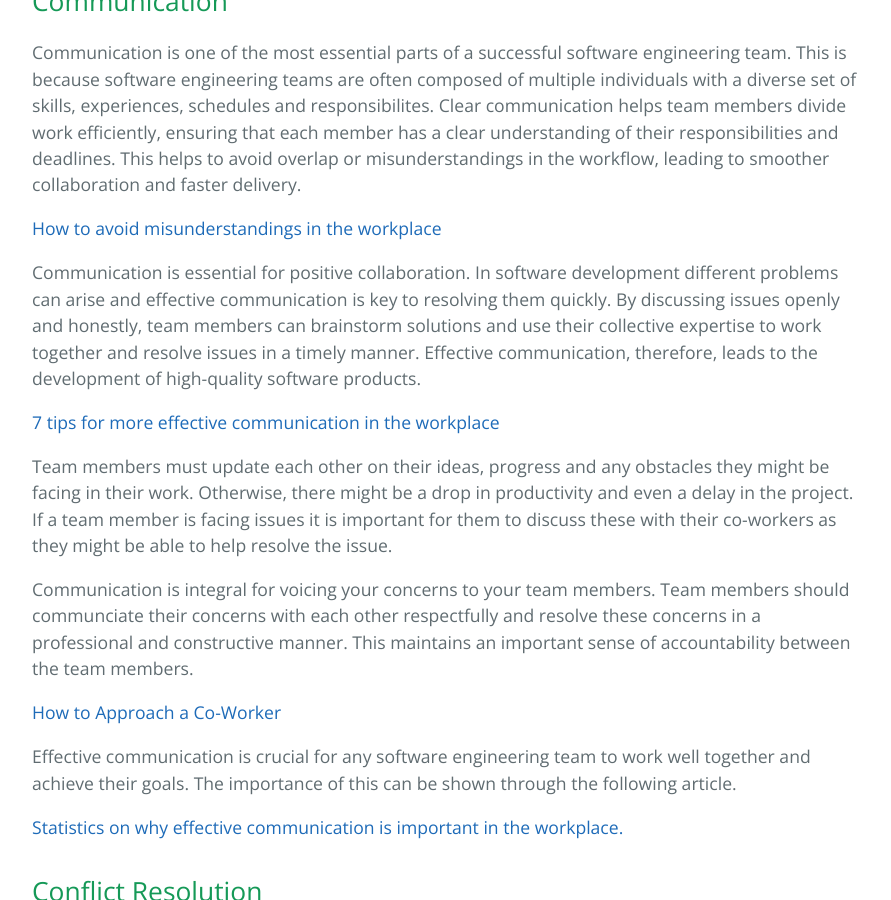
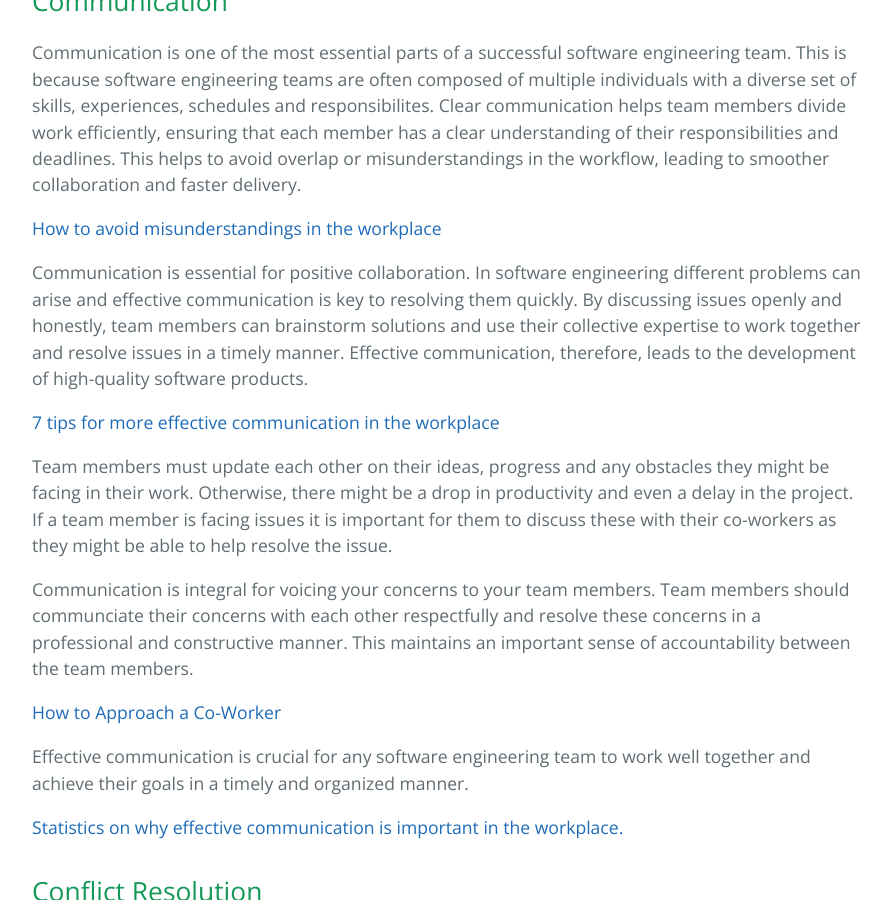
Before and after one commit to learning-software-engineering/learning-software-engineering.github.io, a Jekyll site: the page built from Topics/Teamwork.md, in a window 1280 px wide and 900 px high, scrolled down 427 px. Shown: the whole window, without its empty margins (192-1083 px from the left). Built offline with Jekyll 4.4.1, drawn with Linux system fonts in a browser that asks for light colours; our own code applies the rules of GitHub Pages for plain Markdown files.

```diff
--- a/Topics/Teamwork.md
+++ b/Topics/Teamwork.md
@@ -7,7 +7,7 @@
 
 [How to avoid misunderstandings in the workplace](https://www.roberthalf.cn/en/management-advice/team/how-avoid-misunderstandings-workplace)
 
-Communication is essential for positive collaboration. In software development different problems can arise and effective communication is key to resolving them quickly. By discussing issues openly and honestly, team members can brainstorm solutions and use their collective expertise to work together and resolve issues in a timely manner. Effective communication, therefore, leads to the development of high-quality software products.
+Communication is essential for positive collaboration. In software engineering different problems can arise and effective communication is key to resolving them quickly. By discussing issues openly and honestly, team members can brainstorm solutions and use their collective expertise to work together and resolve issues in a timely manner. Effective communication, therefore, leads to the development of high-quality software products.
 
 [7 tips for more effective communication in the workplace](https://asana.com/resources/effective-communication-workplace)
 
@@ -17,7 +17,7 @@
 
 [How to Approach a Co-Worker](https://adm.viu.ca/workplace-conflict/direct-discussion-how-approach-co-worker)
 
-Effective communication is crucial for any software engineering team to work well together and achieve their goals. The importance of this can be shown through the following article.
+Effective communication is crucial for any software engineering team to work well together and achieve their goals in a timely and organized manner.
 
 [Statistics on why effective communication is important in the workplace.](https://www.linkedin.com/pulse/statistics-why-effective-communication-important-/?trk=pulse-article_more-articles_related-content-card)
 
```
